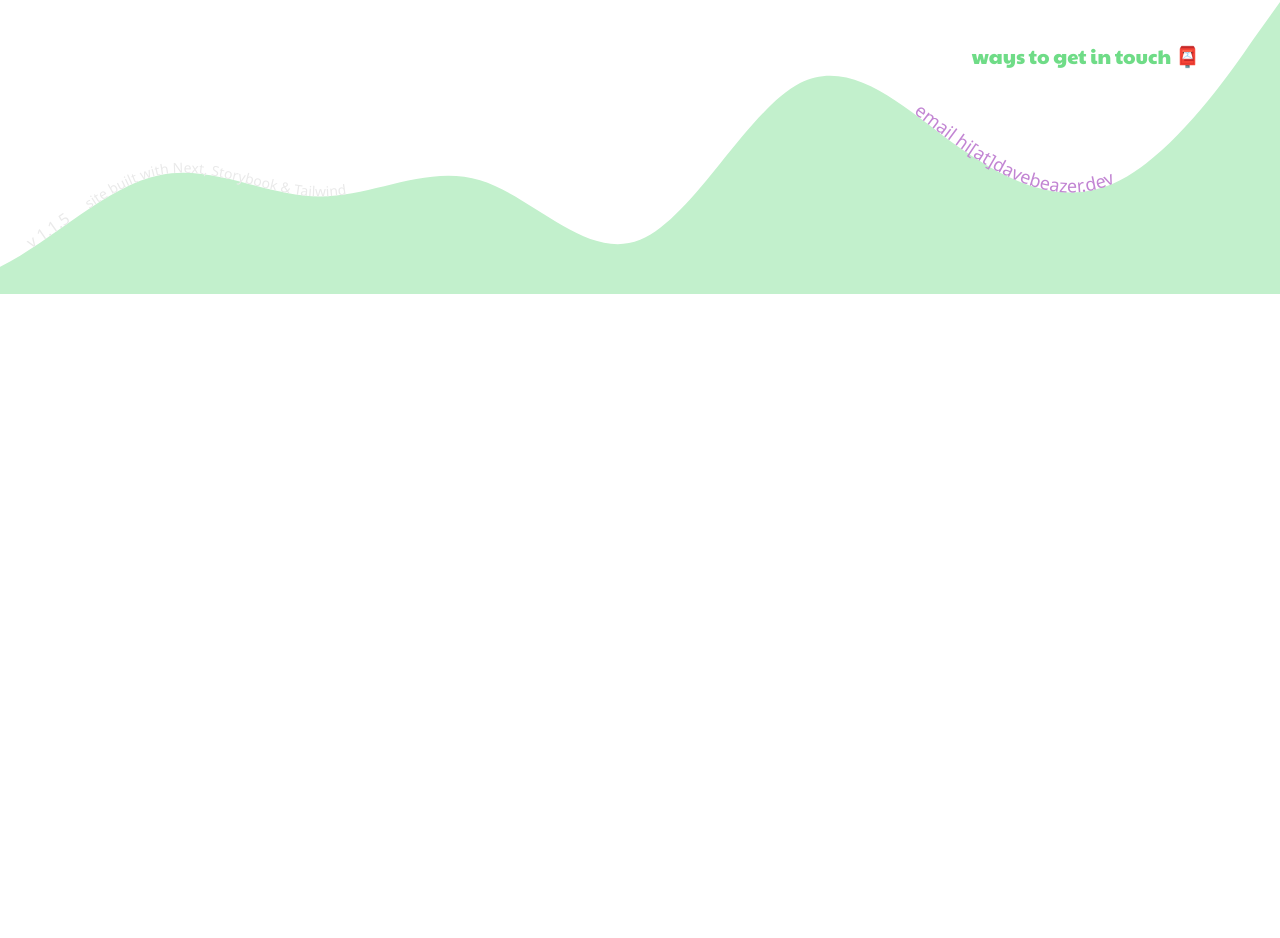
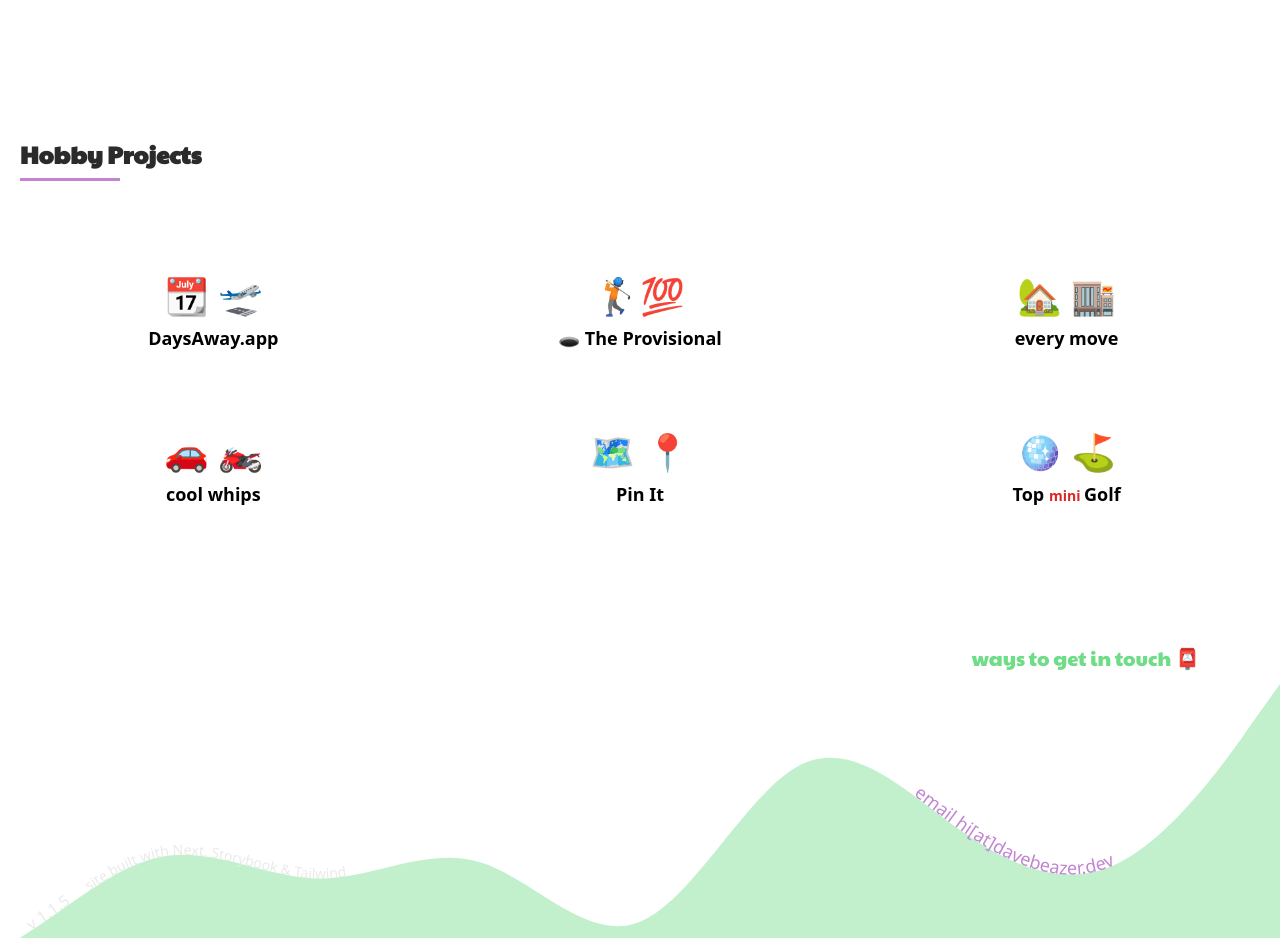
Before and after one commit to beazergood/db-portfolio, a Next.js app: page / in a window 1280 px wide. Shown: the part 3902-4840 px from the top of the page. Before the commit the page ends 4204 px from the top, so only its background shows below. Built offline with nearby package versions, Linux system fonts and the light colour scheme; some icons are missing; a web font is replaced by a local one.

Commit message:
add interests section

```diff
--- a/src/components/portfolio/Contact/index.tsx
+++ b/src/components/portfolio/Contact/index.tsx
@@ -9,7 +9,7 @@ export const Contact: React.FC = () => {
     <>
       <div className="w-full border- mx-auto px-10  border-grey-200 relative">
         <motion.div className="mt-10 container relative border- border-green-400">
-          <div className="absolute right-10 top-0 ">
+          <div className="absolute right-10 -top-20 ">
             <h1 className="text-xl text-mintee-dark payton-one py-10 text-left invisible md:visible lg:visible">
               ways to get in touch 📮
             </h1>
--- a/src/components/portfolio/Interests/index.tsx
+++ b/src/components/portfolio/Interests/index.tsx
@@ -1,30 +1,26 @@
-import React from 'react'
-import { motion } from 'framer-motion'
-import { Angular } from '@styled-icons/boxicons-logos'
-import { DesignIdeas } from '@styled-icons/fluentui-system-regular/DesignIdeas'
-import { WebAsset } from '@styled-icons/fluentui-system-regular/WebAsset'
-import { DeveloperMode } from '@styled-icons/material/DeveloperMode'
-import { UserGroup } from '@styled-icons/heroicons-solid/UserGroup'
-import { Build } from '@styled-icons/ionicons-outline/Build'
-import { Recycle } from '@styled-icons/remix-line/Recycle'
+import React from "react";
+import { motion } from "framer-motion";
 
 export interface InterestsProps {
-  title?: string
+  title?: string;
 }
 
 export const Interests: React.FC<InterestsProps> = (
-  { title } = { title: 'A simple Tailiwind template' }
+  { title } = { title: "A simple Tailiwind template" }
 ) => {
   const spring = {
-    type: 'spring',
+    type: "spring",
     damping: 10,
     stiffness: 100,
-  }
+  };
 
   return (
     <>
-      <motion.div className="h-screen w-full border- border-green-200 container">
-        <h3 className="font-semibold font-sans text-black">Interests</h3>
+      <motion.div className="my-44 w-full border- border-green-200 container">
+        <h3 className="font-semibold font-sans text-gray-2B2B2B  payton-one text-2xl mx-5 mt-10">
+          Hobby Projects
+        </h3>
+        <div className="mx-5">
           <svg height="10" width="100" className="my-2">
             <line
               x1="0"
@@ -35,38 +31,40 @@ export const Interests: React.FC<InterestsProps> = (
               strokeWidth="6"
             />
           </svg>
-        <h1 className="text-2xl text-black">Interests Subheader</h1>
+        </div>
+
         <div className="flex flex-col mx-auto border- border-red-300">
           <div className="flex flex-row border- mt-20 border-red-200">
             <div className="w-1/3 text-center border- border-red-100">
-              <DesignIdeas width="64" height="64" />
-              <p className="">Design Prototyping</p>
+              <p className="text-4xl">📆 🛫</p>
+              <p className="font-bold text-lg mt-2">DaysAway.app</p>
             </div>
             <div className="w-1/3 text-center border- border-red-100">
-              <WebAsset width="64" height="64" />
-              <p className="">Web Apps</p>
+              <p className="text-4xl">🏌🏻💯</p>
+              <p className="font-bold text-lg mt-2">🕳️  The Provisional</p>
             </div>
             <div className="w-1/3 text-center border- border-red-100">
-              <DeveloperMode width="64" height="64" />
-              <p className="">Mobile Apps</p>
+              <p className="text-4xl">🏡 🏬</p>
+              <p className="font-bold text-lg mt-2">every move</p>
             </div>
           </div>
           <div className="flex flex-row border- mt-20 border-red-200">
             <div className="w-1/3 text-center border- border-red-100">
-              <Recycle width="64" height="64" />
-              <p className="">Iterate</p>
+              <p className="text-4xl">🚗 🏍️</p>
+              <p className="font-bold text-lg mt-2">cool whips</p>
             </div>
             <div className="w-1/3 text-center border- border-red-100">
-              <Build width="64" height="64" />
-              <p className="">Build</p>
+            <p className="text-4xl">🗺️ 📍</p>
+              <p className="font-bold text-lg mt-2">Pin It</p>
             </div>
             <div className="w-1/3 text-center border- border-red-100">
-              <UserGroup width="64" height="64" />
-              <p className="">User Research</p>
+            <p className="text-4xl">🪩 ⛳️</p>
+              <p className="font-bold text-lg mt-2">Top <span className="text-sm text-red-600">mini </span>
+              Golf</p>
             </div>
           </div>
         </div>
       </motion.div>
     </>
-  )
-}
+  );
+};
--- a/src/pages/index.tsx
+++ b/src/pages/index.tsx
@@ -6,6 +6,7 @@ import { Experience } from '../components/portfolio/Experience'
 import { Skills } from '../components/portfolio/Skills'
 import { About } from '../components/portfolio/About'
 import { Contact } from '../components/portfolio/Contact'
+import { Interests } from '../components/portfolio/Interests'
 
 export default function Home() {
 
@@ -21,6 +22,7 @@ export default function Home() {
         <About />
         <Experience/>
         <Skills />
+        <Interests />
         <Contact />
     </>
   )
```
Lines whose indentation alone changed are shown as unchanged.
